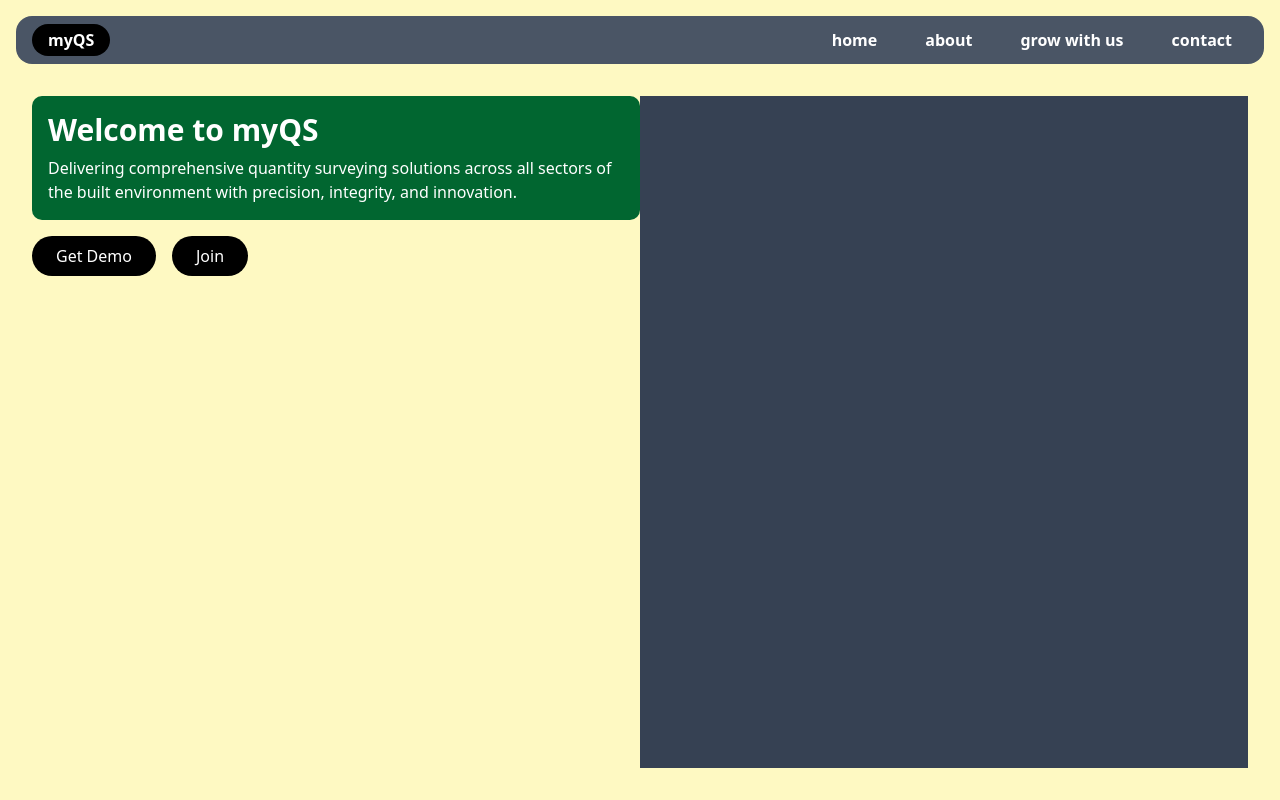
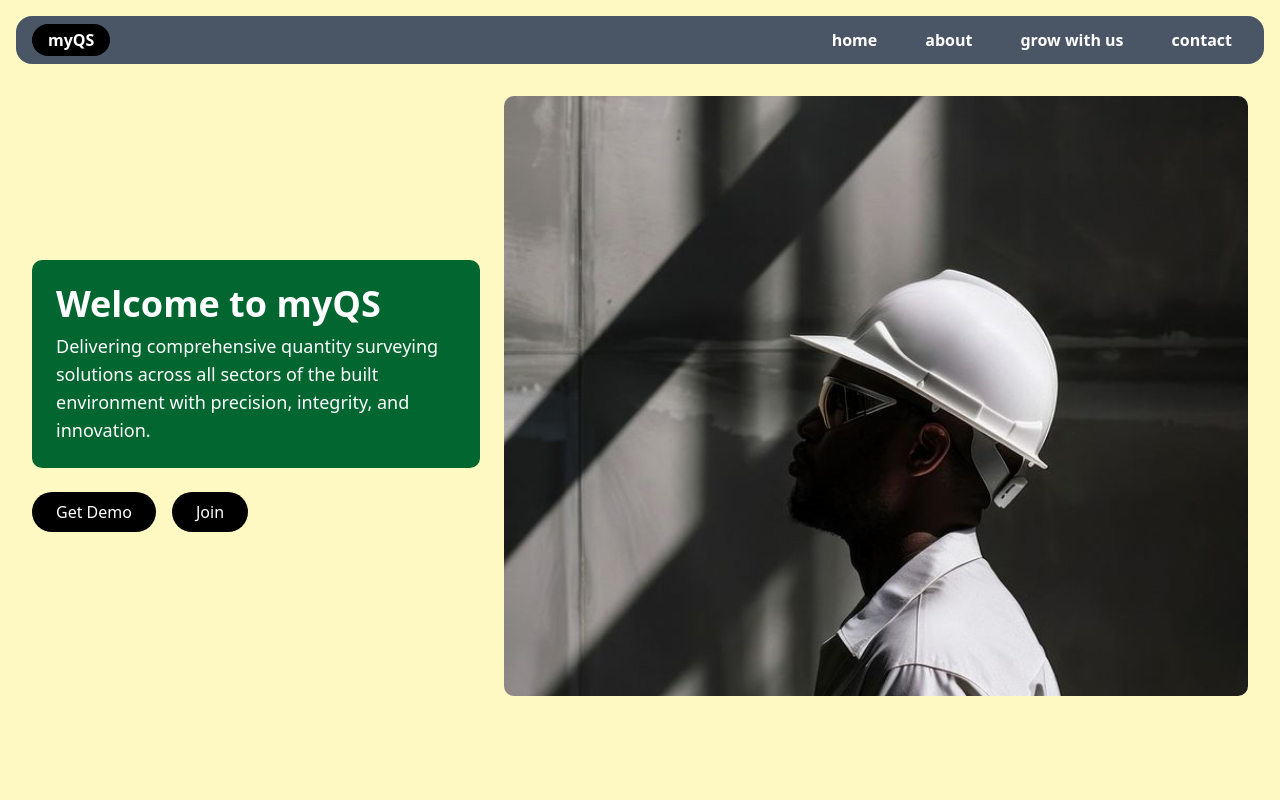
Before and after one commit to worksbaraka/myqs, a Next.js app: page / in a window 1280 px wide. Built offline with nearby package versions, Linux system fonts and the light colour scheme.

Commit message:
Body #2
Hero tweaks

```diff
--- a/src/app/page.tsx
+++ b/src/app/page.tsx
@@ -1,22 +1,30 @@
+import Image from 'next/image';
 import Navbar from '../components/Navbar';
 
 export default function Home() {
   return (
     <div className="min-h-screen bg-yellow-100 flex flex-col">
       <Navbar />
-      <div className="flex flex-1 justify-between p-8">
-        <div className="flex-1 flex flex-col items-start">
-          <div className="bg-green-800 text-white p-4 rounded-lg mb-4">
-            <h1 className="text-3xl font-bold">Welcome to myQS</h1>
-            <p className="mt-2">Delivering comprehensive quantity surveying solutions across all sectors of the built environment with precision, integrity, and innovation.</p>
+      <div className="flex flex-col md:flex-row items-center justify-between p-4 md:p-8">
+        <div className="flex-1 flex flex-col items-start max-w-md mb-6 md:mb-0">
+          <div className="bg-green-800 text-white p-4 md:p-6 rounded-lg mb-6">
+            <h1 className="text-3xl md:text-4xl font-bold text-center md:text-left">Welcome to myQS</h1>
+            <p className="mt-2 text-base md:text-lg text-center md:text-left">Delivering comprehensive quantity surveying solutions across all sectors of the built environment with precision, integrity, and innovation.</p>
           </div>
-          <div className="flex space-x-4">
-            <button className="bg-black text-white px-6 py-2 rounded-full">Get Demo</button>
-            <button className="bg-black text-white px-6 py-2 rounded-full">Join</button>
+          <div className="flex flex-col md:flex-row space-y-4 md:space-y-0 md:space-x-4 w-full">
+            <button className="bg-black text-white px-6 py-2 rounded-full text-base w-full md:w-auto">Get Demo</button>
+            <button className="bg-black text-white px-6 py-2 rounded-full text-base w-full md:w-auto">Join</button>
           </div>
         </div>
-        <div className="flex-1 bg-gray-800">
-          <div className="h-full bg-gray-700"></div>
+        <div className="flex-1 mt-6 md:mt-0 md:ml-6 w-full md:w-auto">
+          <Image
+            src="/image.jpg"
+            alt="Construction worker"
+            width={600}
+            height={400}
+            className="w-full h-auto object-cover rounded-lg"
+            style={{ maxHeight: 'calc(100vh - 200px)', height: 'auto' }}
+          />
         </div>
       </div>
     </div>
```
Also changed, not shown: public/image.jpg (added), public/image.png (added).
